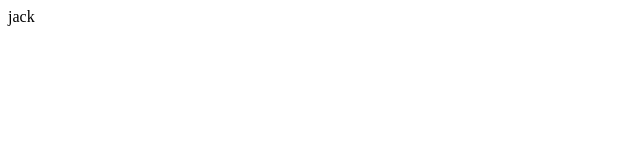
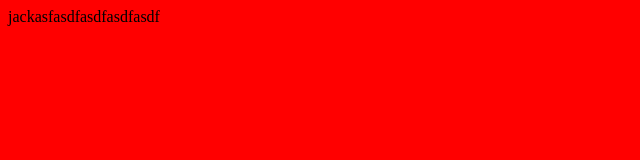
Before and after one commit to OnigiriJack/MinatoKuEmbassyAPI, a website: page index.html in a window 1280 px wide. Shown: the whole page, without its empty margins (0-640 px from the left). Drawn offline with Linux system fonts and the light colour scheme.

Commit message:
linked styles to index.html

```diff
--- a/index.html
+++ b/index.html
@@ -1,11 +1,13 @@
 <!DOCTYPE html>
 <html lang="en">
 <head>
+    <link rel="stylesheet" href="styles.css"/>
     <meta charset="UTF-8">
     <meta name="viewport" content="width=device-width, initial-scale=1.0">
     <title>Document</title>
 </head>
 <body>
-    jack
+    jackasfasdfasdfasdfasdf
 </body>
+<script src="client.js">  </script>
 </html>
--- a/package.json
+++ b/package.json
@@ -2,7 +2,10 @@
   "name": "solo",
   "version": "1.0.0",
   "description": "an api solo project in one day",
-  "main": "index.js",
+  "main": "app.js",
+  "scripts": {
+    "dev:server": "nodemon app.js"
+  },
   "license": "MIT",
   "dependencies": {
     "express": "^4.17.1",
--- a/styles.css
+++ b/styles.css
@@ -0,0 +1,3 @@
+body {
+    background-color: red;
+}
```
Also changed, not shown: client.js (added).
